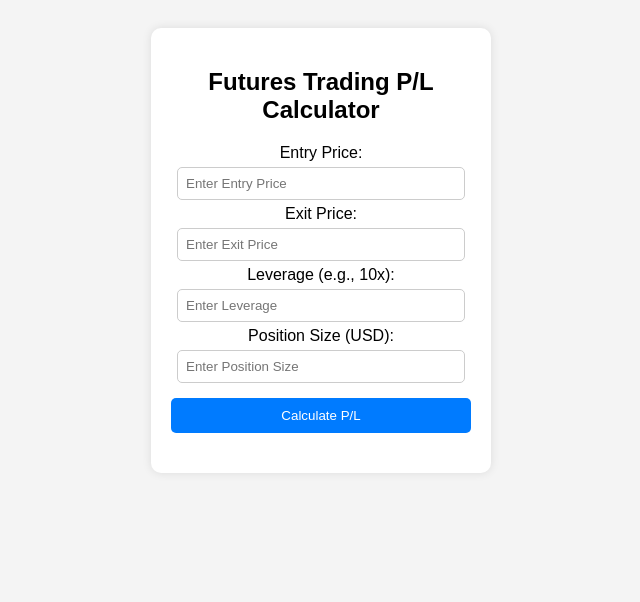
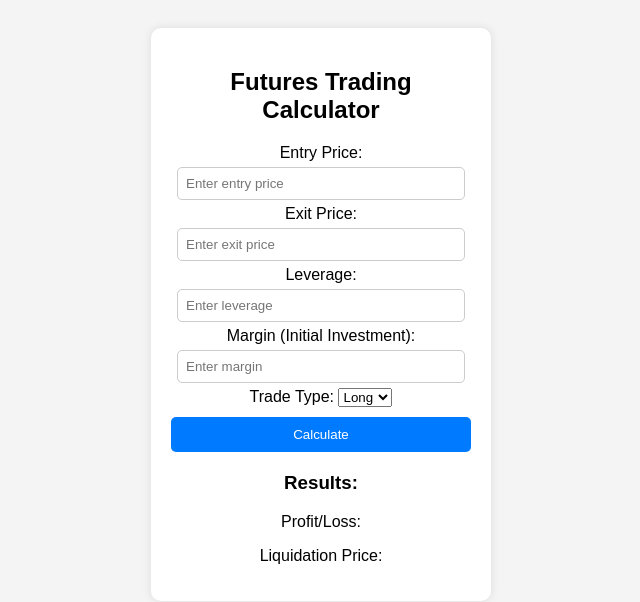
Before and after one commit to Tiwi12/PL-Calculator, a plain HTML site: page index.html in a window 1280 px wide. Shown: the whole page, without its empty margins (319-959 px from the left). Drawn offline with Linux system fonts and the light colour scheme.

Commit message:
Update index.html

```diff
--- a/index.html
+++ b/index.html
@@ -3,27 +3,35 @@
 <head>
     <meta charset="UTF-8">
     <meta name="viewport" content="width=device-width, initial-scale=1.0">
-    <title>Futures P/L Calculator</title>
+    <title>Futures P/L & Liquidation Calculator</title>
     <link rel="stylesheet" href="style.css">
 </head>
 <body>
     <div class="container">
-        <h2>Futures Trading P/L Calculator</h2>
+        <h2>Futures Trading Calculator</h2>
         <label>Entry Price:</label>
-        <input type="number" id="entryPrice" placeholder="Enter Entry Price">
+        <input type="number" id="entryPrice" placeholder="Enter entry price">
 
         <label>Exit Price:</label>
-        <input type="number" id="exitPrice" placeholder="Enter Exit Price">
+        <input type="number" id="exitPrice" placeholder="Enter exit price">
 
-        <label>Leverage (e.g., 10x):</label>
-        <input type="number" id="leverage" placeholder="Enter Leverage">
+        <label>Leverage:</label>
+        <input type="number" id="leverage" placeholder="Enter leverage">
 
-        <label>Position Size (USD):</label>
-        <input type="number" id="positionSize" placeholder="Enter Position Size">
+        <label>Margin (Initial Investment):</label>
+        <input type="number" id="margin" placeholder="Enter margin">
 
-        <button onclick="calculatePL()">Calculate P/L</button>
+        <label>Trade Type:</label>
+        <select id="tradeType">
+            <option value="long">Long</option>
+            <option value="short">Short</option>
+        </select>
 
-        <h3 id="result"></h3>
+        <button onclick="calculatePL()">Calculate</button>
+
+        <h3>Results:</h3>
+        <p id="profitLoss">Profit/Loss: </p>
+        <p id="liquidationPrice">Liquidation Price: </p>
     </div>
 
     <script src="script.js"></script>
```
